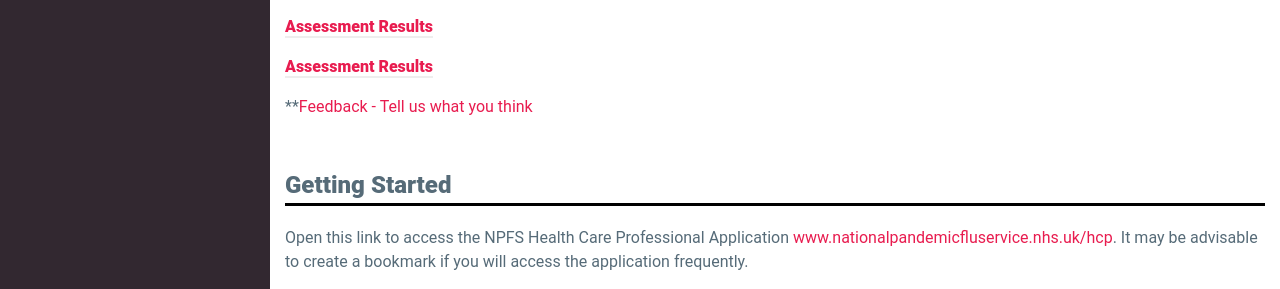
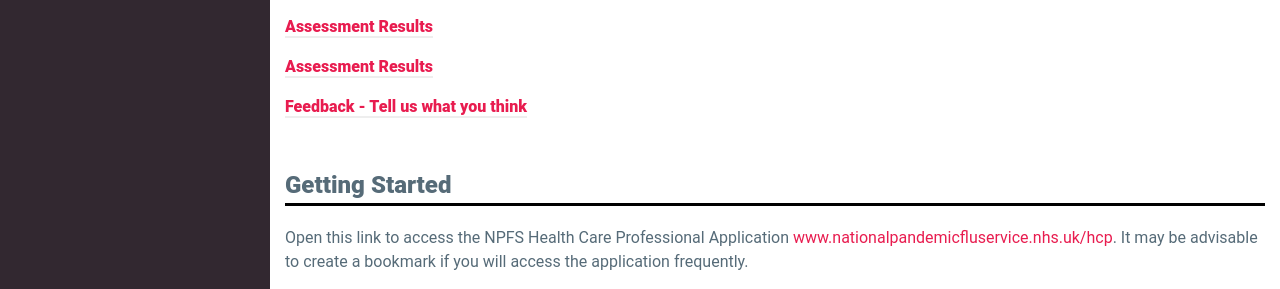
Before and after one commit to npfs/npfs.github.io, a Jekyll site: the page built from hcp.md, in a window 1280 px wide and 900 px high. Shown: the part 371-660 px from the top of the window. Built offline with Jekyll 4.4.1, drawn with Linux system fonts in a browser that asks for light colours.

```diff
--- a/hcp.md
+++ b/hcp.md
@@ -20,7 +20,7 @@ title: NPFS Health Care Professional Training
 
 **[Assessment Results](#assessment-results)**
 
-**[Feedback - Tell us what you think](#feedback---tell-us-what-you-think)
+**[Feedback - Tell us what you think](#feedback---tell-us-what-you-think)**
 
 
 
```
Also changed, not shown: cca.md (+1 -1 lines).
